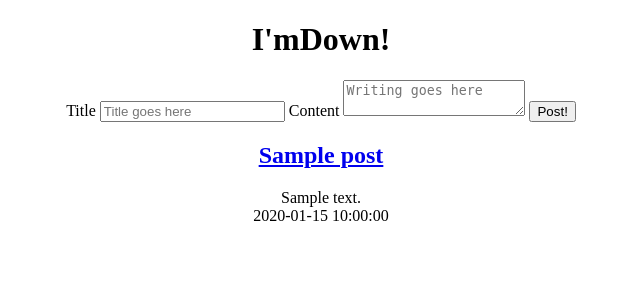
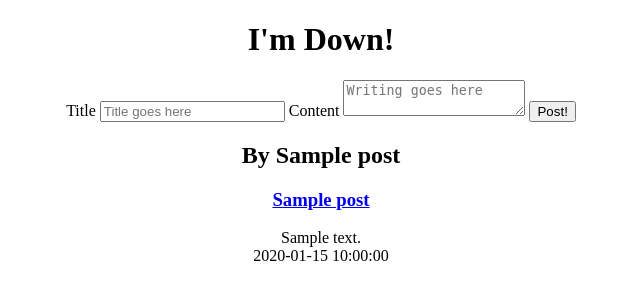
Before and after one commit to jopoblete/im_down, a Python web app: template down/templates/home.html in a window 1280 px wide. Shown: the top 300 px of the page, without its empty margins (319-959 px from the left). Run offline with Jinja, Linux system fonts and the light colour scheme; the template is opened without the code that fills it: most values are stand-ins (such as "Sample title", 1, 10 or a date in 2020).

Commit message:
changed home.html

```diff
--- a/down/templates/home.html
+++ b/down/templates/home.html
@@ -6,7 +6,7 @@
     <link rel='stylesheet' href='styles/main.css'>
   </head>
   <body>
-    <h1> I'mDown! </h1>
+    <h1> I'm Down! </h1>
 
     <form action="/" method="post">
       <label>Title</label>
@@ -20,14 +20,14 @@
 
     {% for post in posts %}
       <article>
-          <h2>
-            <a href="{{post.url()}}">
-              {{post.title}}
-            </a>
-          </h2>
+         <h2> By {{post.name}} </h2>
 
-          {{post.text}}
-          <div class= "date"> {{ post.date }} </div>
+        <h3> <a href="{{post.url()}}">{{post.title}}</a> </h3>
+
+        {{post.text}}
+
+        <div class= "date"> {{ post.date }} </div>
+
       </article>
     {% endfor %}
 
--- a/down/templates/post.html
+++ b/down/templates/post.html
@@ -32,7 +32,7 @@
   <!-- display all comments associated with the post page -->
   <br> <br>
   {% for comment in comments %}
-    <article>
+    <div class='comments'>
         <h2>
         </h2>
           <strong> {{comment.text}} </strong>
@@ -41,7 +41,7 @@
 
         <div class= "date"> {{ post.date }} </div>
         <br>
-    </article>
+    </div>
   {% endfor %}
 
 
```
Also changed, not shown: 1 other file.
